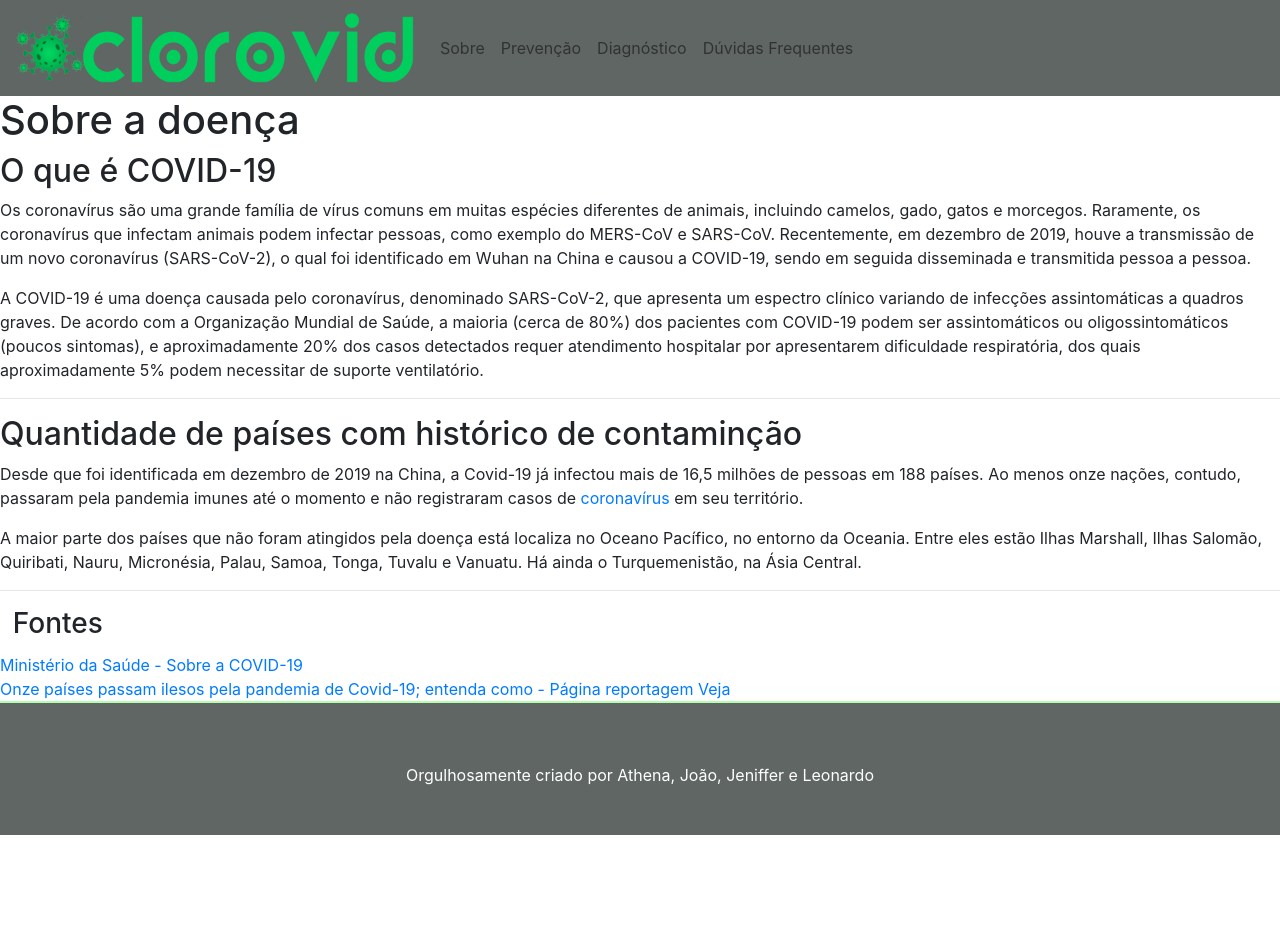
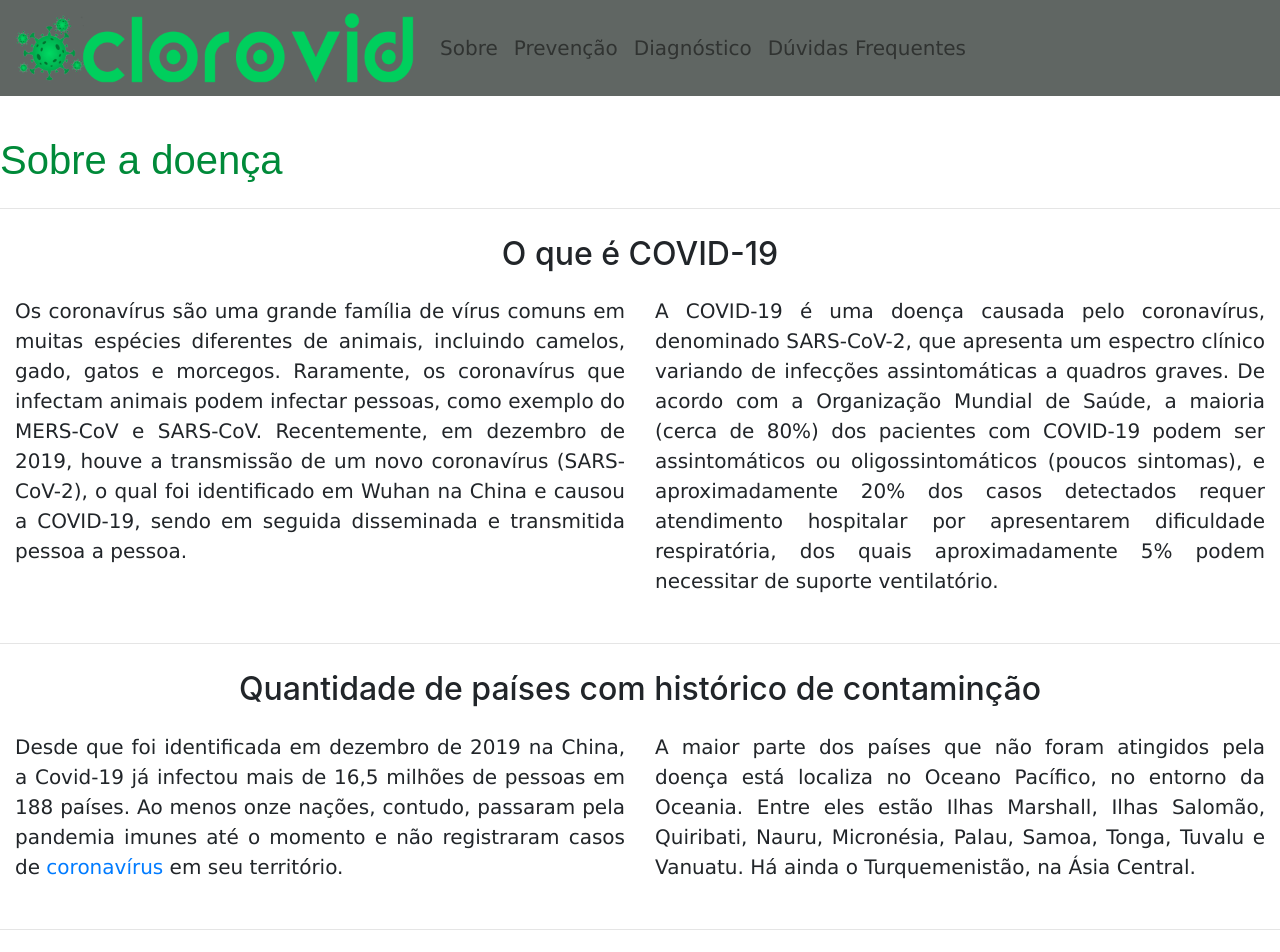
Before and after one commit to athenasaran/clorovid, a React (Create React App) app: page /sobre in a window 1280 px wide. Shown: the top 952 px of the page. Before the commit the page ends 835 px from the top, so only its background shows below. Built offline with nearby package versions, Linux system fonts and the light colour scheme.

Commit message:
Inserindo CSS sobre

```diff
--- a/src/components/Sobre/index.js
+++ b/src/components/Sobre/index.js
@@ -1,16 +1,20 @@
 import React from "react";
 import Header from "../Header";
 import Footer from "../Footer";
+import "./sobre.css";
+import sobreInformativo from "../../assets/img/sobreInformativo.jpg";
 
 function Sobre() {
   return (
     <>
       <Header />
-      {/*<div style={{ paddingTop: "15px", padding: "12px" }}>*/}
-      <div>
-        <h1>Sobre a doença</h1>
+        <h1> Sobre a doença</h1>
+
           <div id={"o-que-e-covid"}>
+          <hr />
             <h2>O que é COVID-19</h2>
+
+            <div class = "column">
               <p>
                 Os coronavírus são uma grande família de vírus comuns em muitas espécies diferentes de animais,
                 incluindo camelos, gado, gatos e morcegos. Raramente, os coronavírus que infectam animais podem
@@ -18,6 +22,9 @@ function Sobre() {
                 a transmissão de um novo coronavírus (SARS-CoV-2), o qual foi identificado em Wuhan na China
                 e causou a COVID-19, sendo em seguida disseminada e transmitida pessoa a pessoa.
               </p>
+            </div>
+
+            <div class = "column">
               <p>
                 A COVID-19 é uma  doença causada pelo coronavírus, denominado SARS-CoV-2, que apresenta um
                 espectro clínico variando de infecções assintomáticas a quadros graves. De  acordo com a
@@ -26,36 +33,40 @@ function Sobre() {
                 detectados requer atendimento  hospitalar por apresentarem dificuldade respiratória, dos quais
                 aproximadamente  5% podem necessitar de suporte ventilatório.
               </p>
+            </div>
+          </div>
+
+          <div id={"quantidade-paises-com-covid"}>
           <hr />
-        </div>
-        <div id={"quantidade-paises-com-covid"}>
             <h2>Quantidade de países com histórico de contaminção</h2>
+            <div class = "column">
               <p>
                 Desde que foi identificada em dezembro de 2019 na China, a Covid-19 já infectou mais de 16,5 milhões
                 de pessoas em 188 países. Ao menos onze nações, contudo, passaram pela pandemia imunes
-            até o momento e não registraram casos de <a href="https://veja.abril.com.br/noticias-sobre/coronavirus/">coronavírus</a> em seu território.
+                até o momento e não registraram casos de <a href="https://coronavirus.saude.gov.br/sobre-a-doenca">coronavírus</a> em seu território.
               </p>
+            </div>
+            <div class = "column">
               <p>
                 A maior parte dos países que não foram atingidos pela doença está localiza no Oceano Pacífico, no entorno da Oceania.
                 Entre eles estão Ilhas Marshall, Ilhas Salomão, Quiribati, Nauru, Micronésia, Palau, Samoa, Tonga, Tuvalu e Vanuatu.
                 Há ainda o Turquemenistão, na Ásia Central.
               </p>
             </div>
+
+          </div>
+          <div id={"sites-interesse"}>
             <hr />
-
-        <div id={"links-fonte"}>
-          <h3>Fontes</h3>
-          <a
-            href={"https://coronavirus.saude.gov.br/sobre-a-doenca"}
-            target={"blank"}
-          >
+            <h2>Sites de interesse</h2>
+            <div class = "column">
+              <a href={"https://coronavirus.saude.gov.br/sobre-a-doenca"} target={"blank"}>
                   Ministério da Saúde - Sobre a COVID-19
               </a>
-          <br />
-          <a href={"https://veja.abril.com.br/noticias-sobre/coronavirus/"} target={"blank"}>
+            </div>
+            <div class = "column">
+              <a href={"https://veja.abril.com.br/mundo/onze-paises-passam-ilesos-pela-pandemia-de-covid-19-entenda-como/"} target={"blank"}>
                 Onze países passam ilesos pela pandemia de Covid-19; entenda como - Página reportagem Veja
               </a>
-          <br />
             </div>
           </div>
       <Footer />
--- /dev/null
+++ b/src/components/Sobre/sobre.css
@@ -0,0 +1,41 @@
+h1 {
+    float: left;
+    color: rgb(0, 138, 57);
+    padding-top: 40px;
+    font-size: 40px;
+    font-family: 'Raleway', sans-serif;
+}
+
+h2{
+    padding-top: 10px ;
+    text-align:  center;
+}
+
+h3{
+    text-align: left;
+}
+
+p,a {
+    text-align: justify;
+    font-family: verdana;
+    font-size: 20px;
+}
+
+#o-que-e-covid {
+   border-width: 5px;
+  }
+
+
+/* Create three equal columns that floats next to each other */
+.column {
+    float: left;
+    width: 50%;
+    padding: 15px;
+  }
+
+/* Responsive layout - makes the three columns stack on top of each other instead of next to each other */
+@media screen and (max-width:600px) {
+    .column {
+        width: 100%;
+    }
+}
```
Also changed, not shown: src/assets/img/sobreInformativo.png (added). Lines whose indentation alone changed are shown as unchanged.
